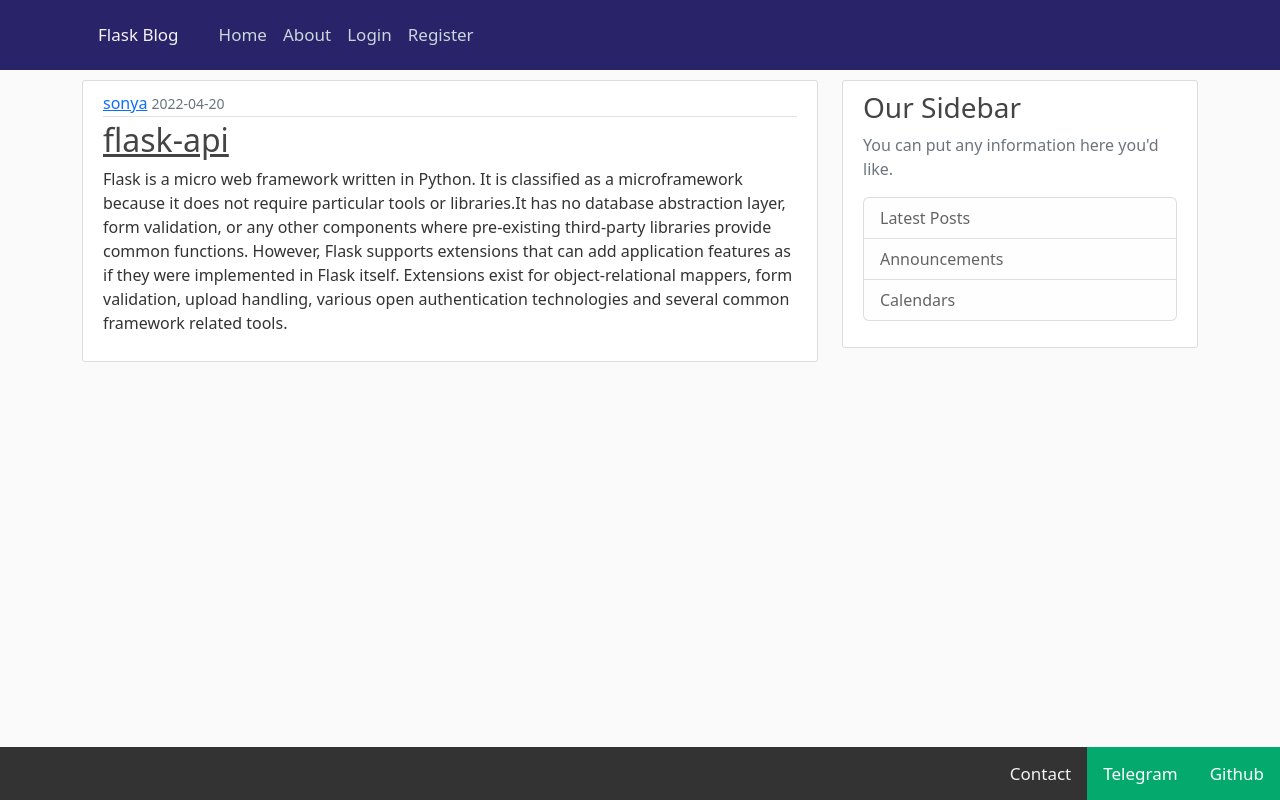
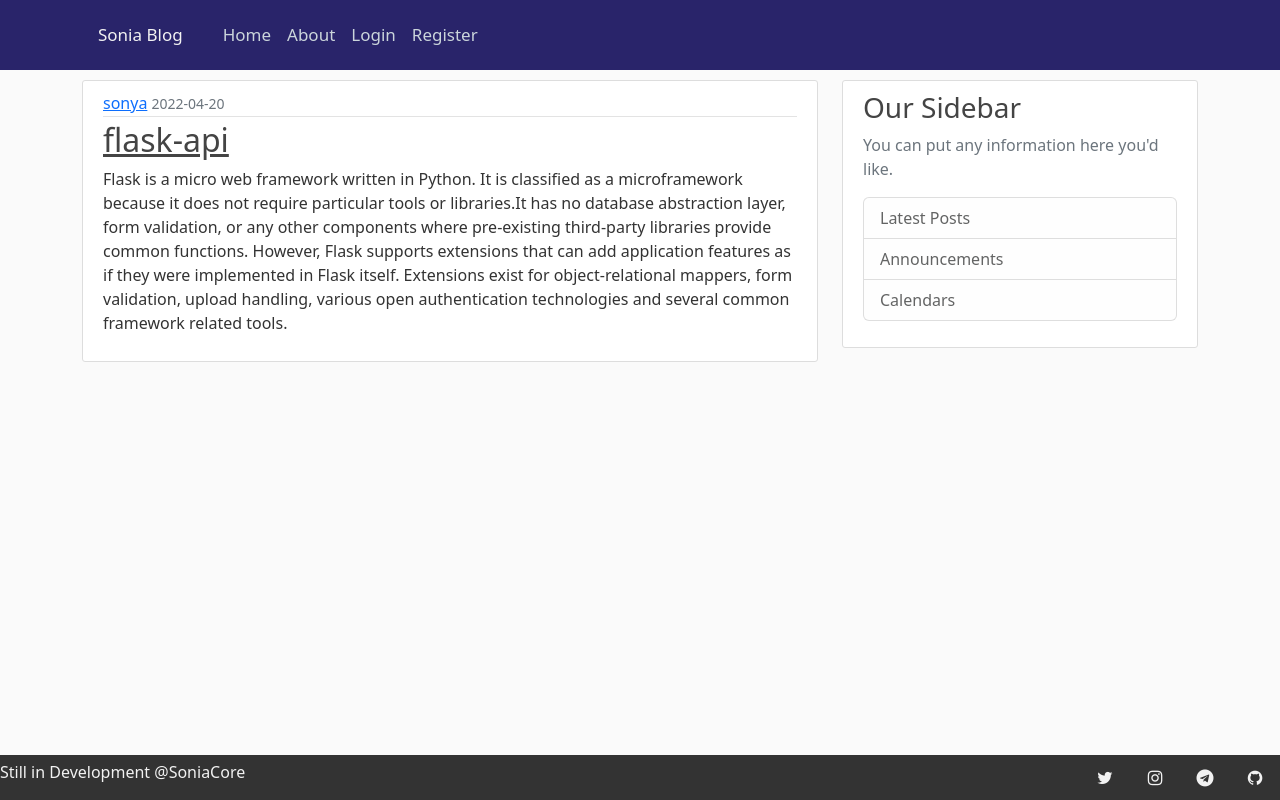
Before and after one commit to SonyaCore/simple-flask-blog, a Flask app: page / in a window 1280 px wide. Run offline with Flask 2, Linux system fonts and the light colour scheme.

Commit message:
updated layout

```diff
--- a/templates/layout.html
+++ b/templates/layout.html
@@ -6,18 +6,17 @@
     <link href="https://cdn.jsdelivr.net/npm/bootstrap@5.2.1/dist/css/bootstrap.min.css" rel="stylesheet" integrity="sha384-iYQeCzEYFbKjA/T2uDLTpkwGzCiq6soy8tYaI1GyVh/UjpbCx/TYkiZhlZB6+fzT" crossorigin="anonymous">
     <link rel="stylesheet" type="text/css" href="{{ url_for('static', filename='main.css') }}">
 
-    {% if title %}
-        <title>Flask - {{title}}</title>
-    {% else %}
-        <title>Flash Blog </title>
-    {% endif %}
+    <!-- Add icon library -->
+    <link rel="stylesheet" href="https://cdnjs.cloudflare.com/ajax/libs/font-awesome/4.7.0/css/font-awesome.min.css">
+
+    <title>{{ info.servername }}</title>
 
 </head>
 <body>
     <header class="site-header">
         <nav class="navbar navbar-expand-md navbar-dark bg-steel fixed-top">
           <div class="container">
-            <a class="navbar-brand mr-4" href="/">Flask Blog</a>
+            <a class="navbar-brand mr-4" href="/">{{ info.servername }}</a>
             <button class="navbar-toggler" type="button" data-toggle="collapse" data-target="#navbarToggle" aria-controls="navbarToggle" aria-expanded="false" aria-label="Toggle navigation">
               <span class="navbar-toggler-icon"></span>
             </button>
@@ -40,9 +39,13 @@
     <header class="site-header">
       <nav class="navbar navbar-expand-md navbar-dark bg-steel fixed-bottom">
         <div class="navbar-down">
-         <a href="{{ url['github'] }}" class="active">Github</a>
-         <a href="{{ url['telegram'] }}" class="active">Telegram</a>
-         <a href="#contact">Contact</a>
+
+         <a href="{{ url['github'] }}" class="fa fa-github"></a>
+         <a href="{{ url['telegram'] }}" class="fa fa-telegram"></a>
+         <a href="#" class="fa fa-instagram"></a>
+         <a href="#" class="fa fa-twitter"></a>
+        </div>
+        <p class="navbar-info"> {{ url['info'] }}</p>
        </nav>
       </header>
 
```
